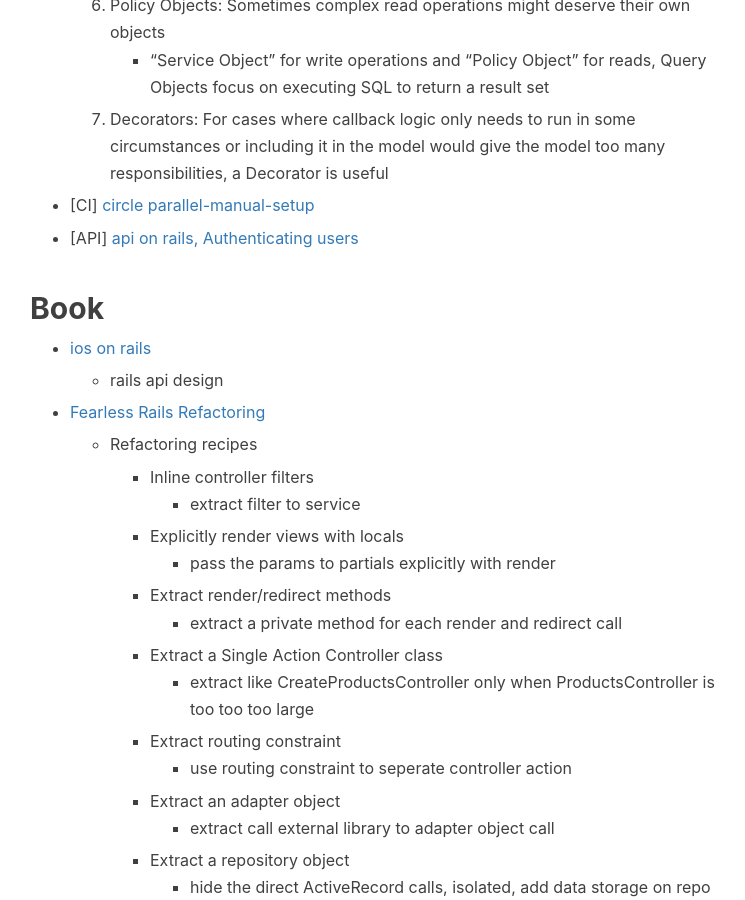
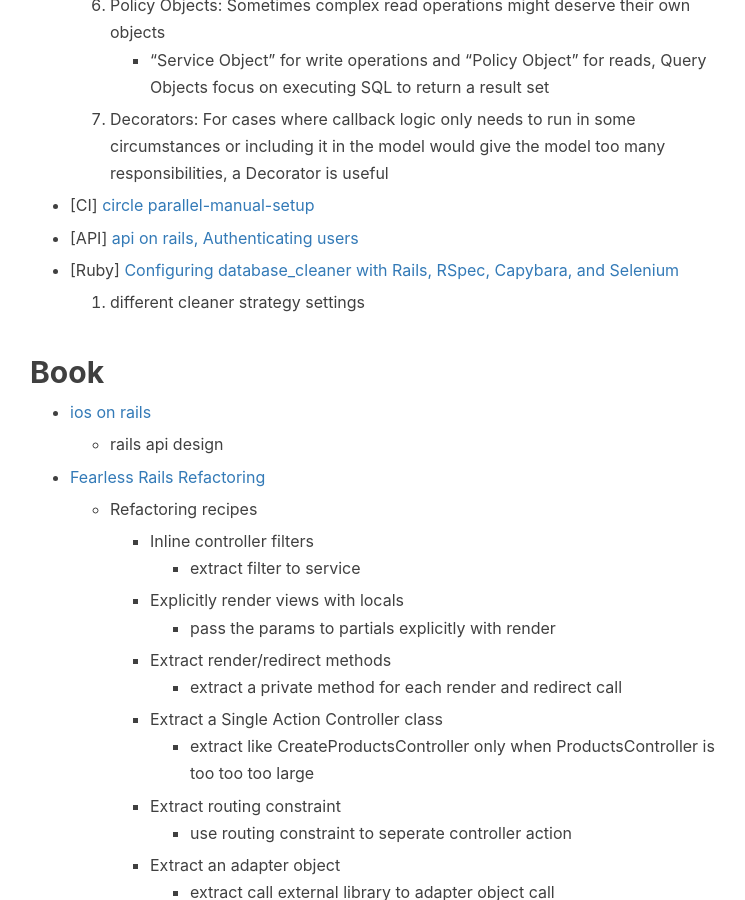
Before and after one commit to mylake/mylake.github.com, a Jekyll site: the page built from _posts/2016-08-13-1-fearlessRefactor.markdown, in a window 1280 px wide and 900 px high, scrolled down 1695 px. Shown: the whole window, without its empty margins (235-980 px from the left). Built offline with Jekyll 4.4.1, drawn with Linux system fonts in a browser that asks for light colours; nearby versions of some CDN libraries; comment, search, counter and statistics services are not loaded.

Commit message:
Configuring database_cleaner with Rails, RSpec, Capybara, and Selenium

```diff
--- a/_posts/2016-08-13-1-fearlessRefactor.markdown
+++ b/_posts/2016-08-13-1-fearlessRefactor.markdown
@@ -53,6 +53,9 @@
 * <p>[CI] <a href="https://circleci.com/docs/parallel-manual-setup/">circle parallel-manual-setup</a></p>
 
 * <p>[API] <a href="http://apionrails.icalialabs.com/book/chapter_five">api on rails, Authenticating users</a></p>
+
+* <p>[Ruby] <a href="http://www.virtuouscode.com/2012/08/31/configuring-database_cleaner-with-rails-rspec-capybara-and-selenium/">Configuring database_cleaner with Rails, RSpec, Capybara, and Selenium</a></p>
+  1. different cleaner strategy settings
 
 ## Book
 * <p> <a href="https://gumroad.com/l/ios-on-rails">ios on rails</a></p>
```
